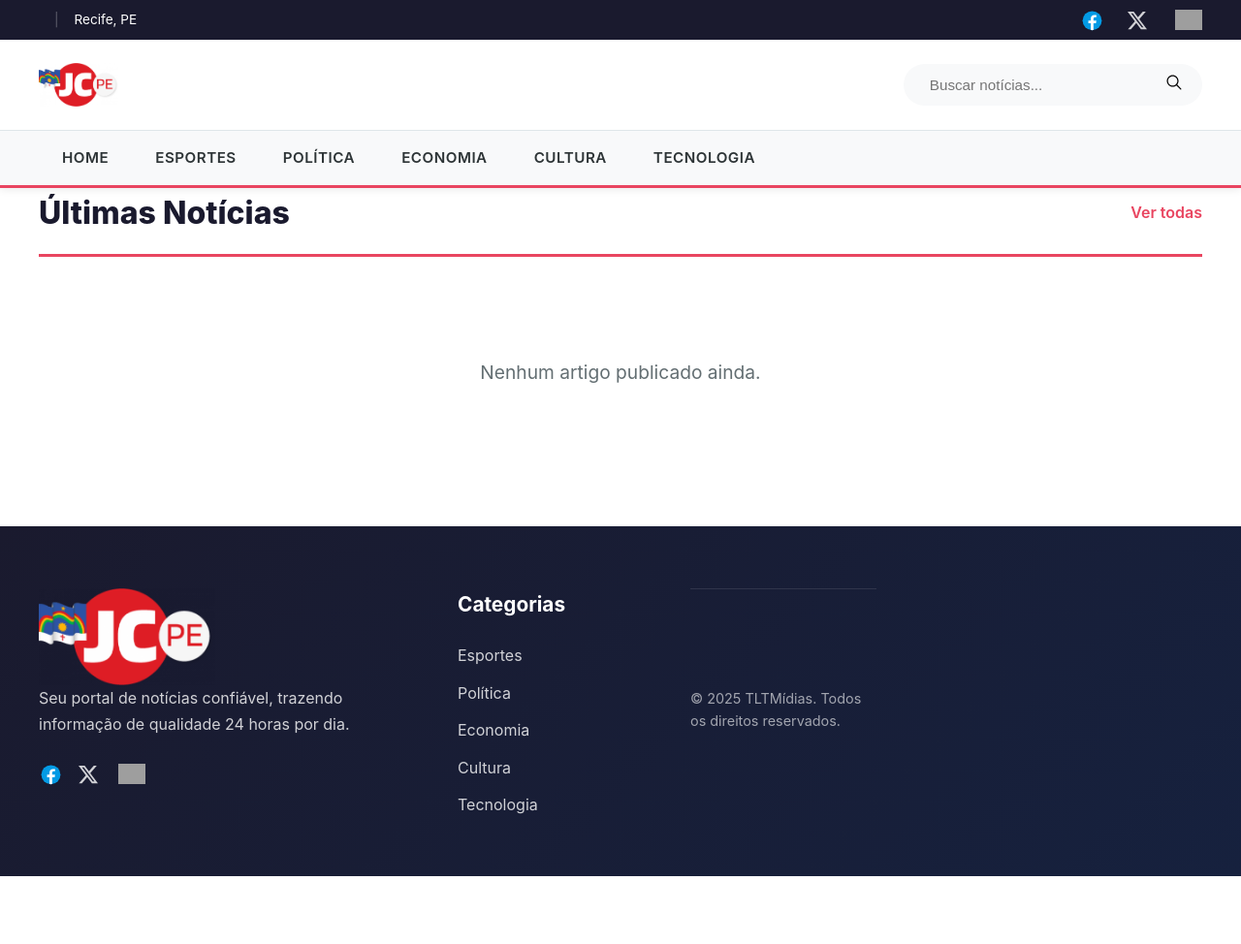
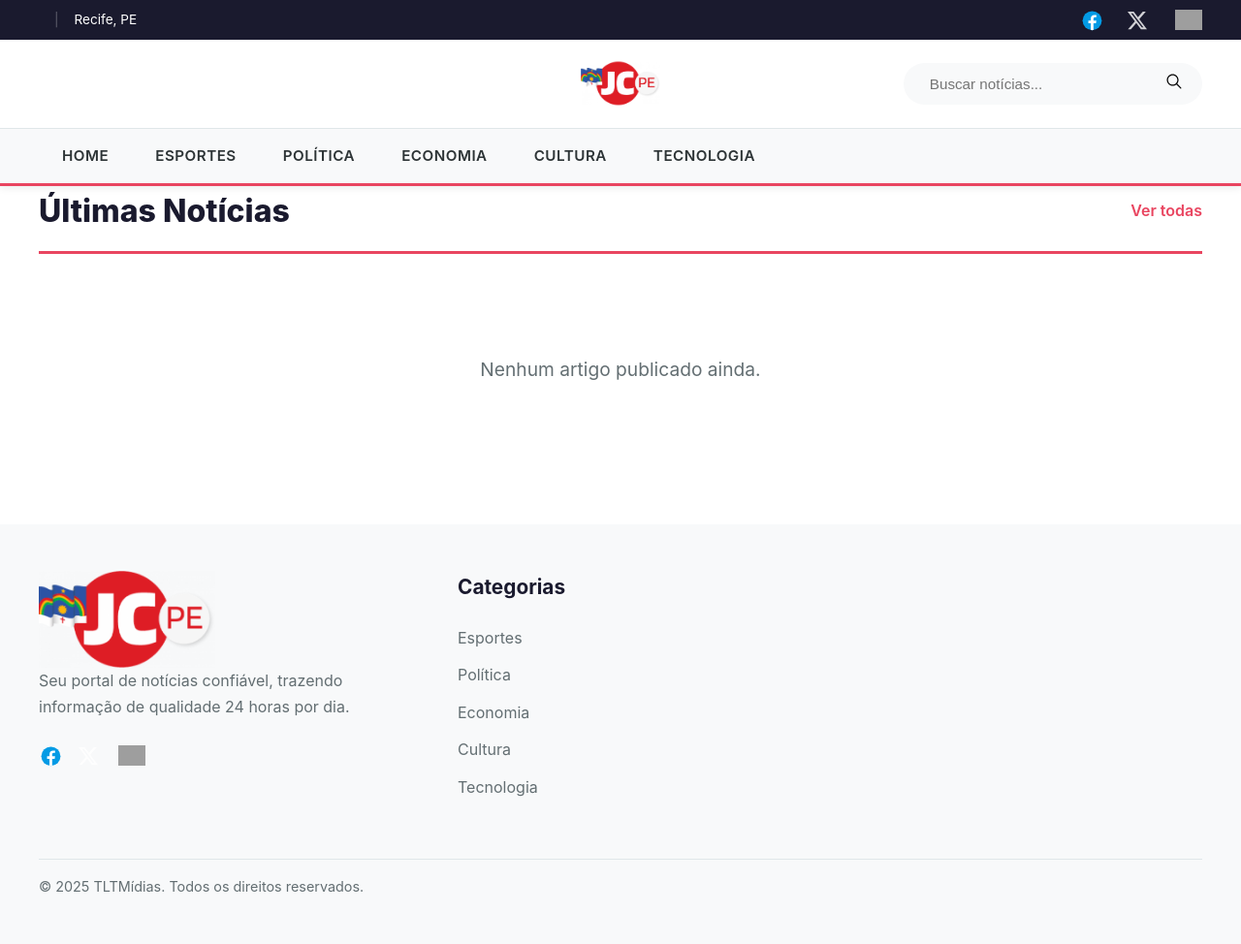
Before and after one commit to Nobutann/TLTMidias, a Django app: page / in a window 1280 px wide. Shown: the whole page at 97% size. Before the commit the page ends 904 px from the top, so only its background shows below. Run offline with Django 5.2, Linux system fonts and the light colour scheme; data comes from the database, SQL or seed files in the repository; data that the repository does not hold is empty; grey boxes are pictures that could not be loaded.

Commit message:
Front da homepage

```diff
--- a/static/article/css/style.css
+++ b/static/article/css/style.css
@@ -114,8 +114,15 @@ img {
 
 .header-content {
     display: flex;
-    justify-content: space-between;
+    justify-content: flex-end;
     align-items: center;
+    position: relative;
+}
+.logo {
+    position: absolute;
+    left: 50%;
+    top: 50%;
+    transform: translate(-50%, -50%);
 }
 
 .logo a {
@@ -582,8 +589,8 @@ img {
 }
 
 .footer {
-    background: linear-gradient(135deg, var(--primary-color), var(--secondary-color));
-    color: white;
+    background: var(--bg-gray);
+    color: var(--text-color);
     margin-top: 5rem;
 }
 
@@ -591,18 +598,18 @@ img {
     display: grid;
     grid-template-columns: 2fr 1fr 1fr 1.5fr;
     gap: 3rem;
-    padding: 4rem 0 3rem;
+    padding: 3rem 0 2rem;
 }
 
 .footer-section h3 {
     font-size: 1.3rem;
     margin-bottom: 1.5rem;
     font-weight: 700;
-    color: white;
+    color: var(--primary-color);
 }
 
 .footer-about p {
-    color: rgba(255,255,255,0.8);
+    color: var(--text-light);
     line-height: 1.7;
     margin-bottom: 1.5rem;
 }
@@ -644,7 +651,7 @@ img {
 }
 
 .footer-list a {
-    color: rgba(255,255,255,0.8);
+    color: var(--text-light);
     transition: all 0.3s;
     display: inline-block;
 }
@@ -655,7 +662,7 @@ img {
 }
 
 .newsletter-text {
-    color: rgba(255,255,255,0.8);
+    color: var(--text-light);
     margin-bottom: 1rem;
     font-size: 0.95rem;
 }
@@ -672,18 +679,18 @@ img {
     border-radius: 8px;
     font-size: 0.95rem;
     outline: none;
-    background: rgba(255,255,255,0.1);
-    color: white;
-    border: 1px solid rgba(255,255,255,0.2);
+    background: var(--bg-light);
+    color: var(--text-color);
+    border: 1px solid var(--border-color);
     transition: all 0.3s;
 }
 
 .newsletter-input::placeholder {
-    color: rgba(255,255,255,0.5);
+    color: var(--text-lighter);
 }
 
 .newsletter-input:focus {
-    background: rgba(255,255,255,0.15);
+    background: white;
     border-color: var(--accent-color);
 }
 
@@ -705,12 +712,13 @@ img {
 }
 
 .footer-bottom {
-    border-top: 1px solid rgba(255,255,255,0.1);
-    padding: 2rem 0;
+    grid-column: 1 / -1;
+    border-top: 1px solid var(--border-color);
+    padding: 1rem 0;
     display: flex;
     justify-content: space-between;
     align-items: center;
-    color: rgba(255,255,255,0.6);
+    color: var(--text-light);
     font-size: 0.9rem;
 }
 
@@ -720,7 +728,7 @@ img {
 }
 
 .footer-links-bottom a {
-    color: rgba(255,255,255,0.6);
+    color: var(--text-light);
     transition: color 0.3s;
 }
 
```
